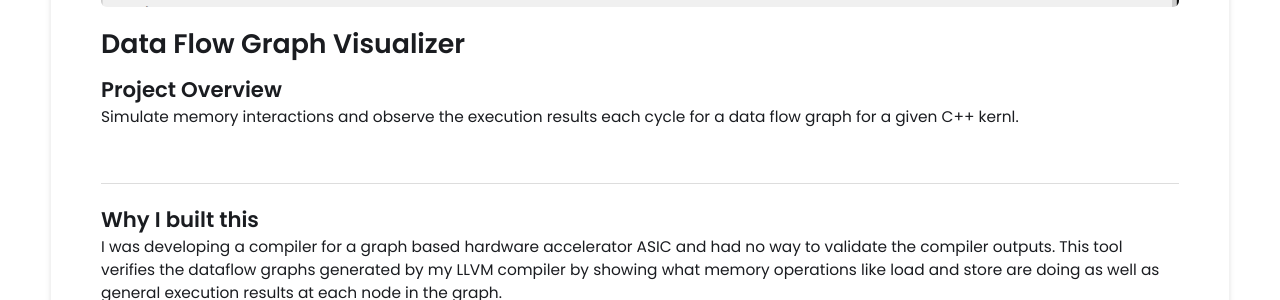
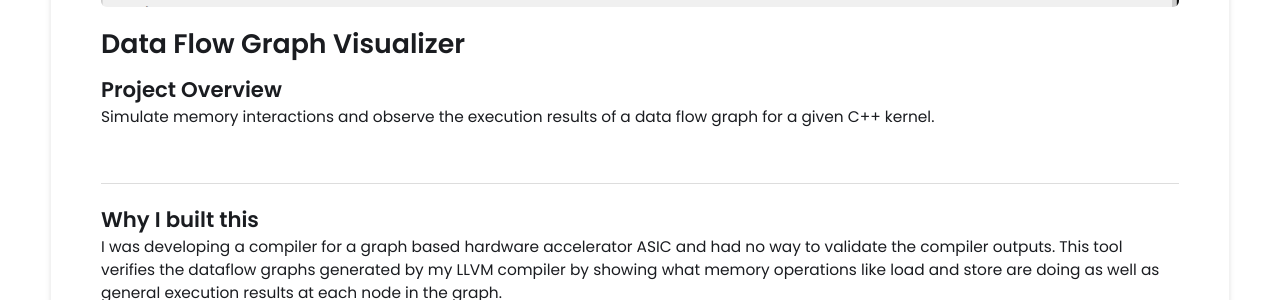
Before and after one commit to jovankoledin/jovankoledin.github.io, a Jekyll site: the page built from _projects/e_dfg_visualizer/index.md, in a window 1280 px wide. Shown: the part 483-783 px from the top of the page. Built offline with Jekyll 4.4.1, drawn with Linux system fonts in a browser that asks for light colours.

Commit message:
Another one!

```diff
--- a/_projects/e_dfg_visualizer/index.md
+++ b/_projects/e_dfg_visualizer/index.md
@@ -1,7 +1,7 @@
 ---
 layout: post
 title: Data Flow Graph Visualizer
-description:  Simulate memory interactions and observe the execution results each cycle for a data flow graph for a given C++ kernl.
+description:  Simulate memory interactions and observe the execution results of a data flow graph for a given C++ kernel.
 
 main-image: /example.png
 ---
```
